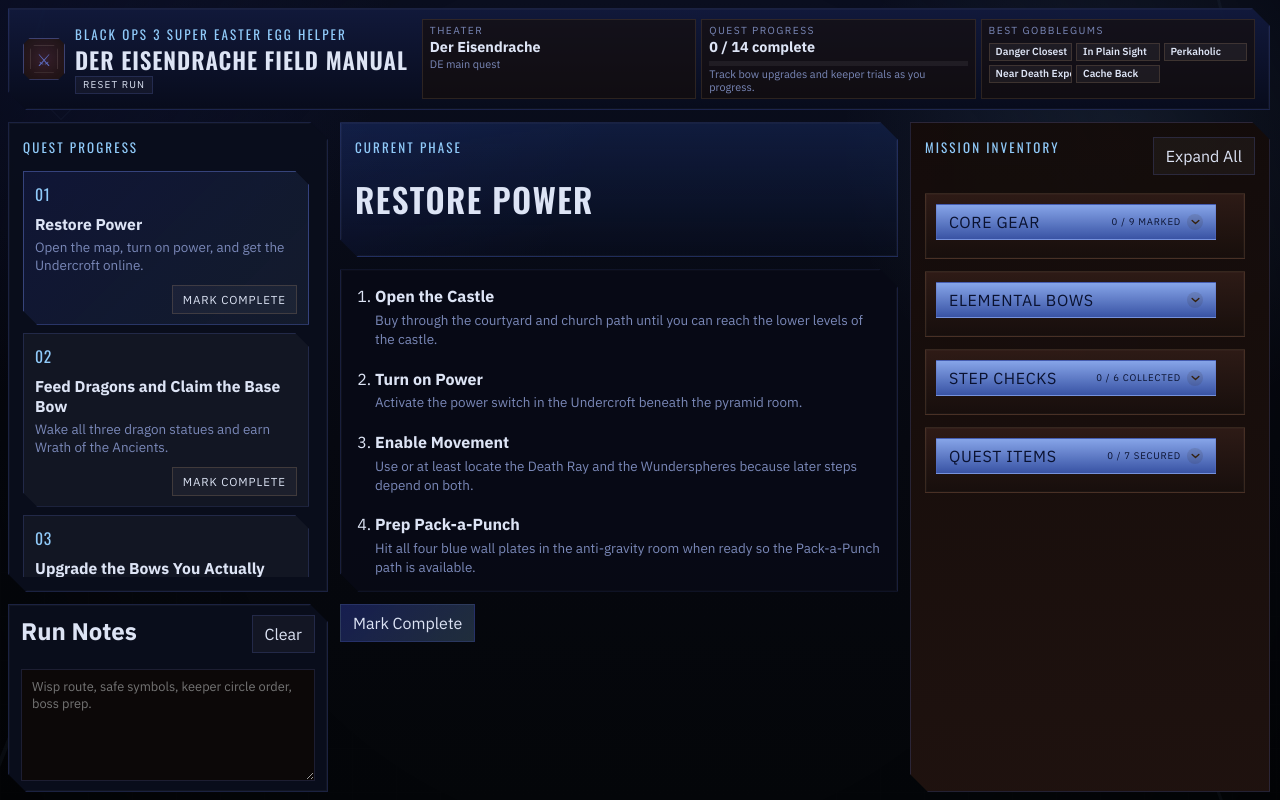
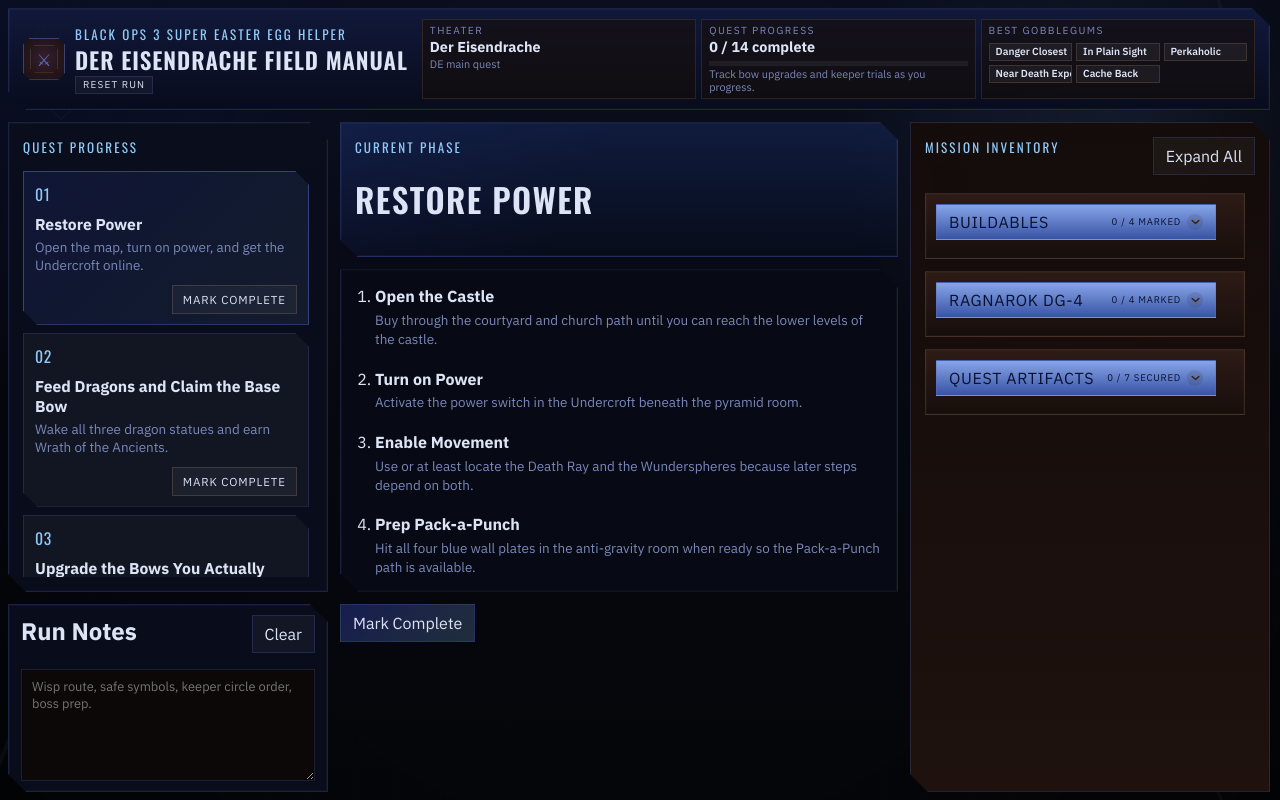
Before and after one commit to tmorgan181/bo3-super-ee-helper, a website: page dere.html in a window 1280 px wide. Drawn offline with nearby package versions, Linux system fonts and the light colour scheme.

Commit message:
Align DE inventory with Gorod layout

```diff
--- a/dere-app.js
+++ b/dere-app.js
@@ -319,26 +319,25 @@ const STEP_DATA = [
 
 const BUILDABLE_GROUPS = [
   {
-    id: "wota",
-    title: "Core Gear",
-    description: "Main-quest weapons and Ragnarok assembly",
+    id: "shield",
+    title: "Rocket Shield",
+    description: "Shield parts and workshop build",
     parts: [
-      { id: "wota-bow", code: "G1", name: "Wrath of the Ancients", meta: "Earned from the three dragons", hint: "", shape: "core" },
-      { id: "dg4-panzer", code: "G2", name: "Ragnarok Part: Panzer", meta: "Dropped by first Panzer", hint: "", shape: "core" },
-      { id: "dg4-rocket", code: "G3", name: "Ragnarok Part: Rocket Test", meta: "Tunnel console after test fire", hint: "", shape: "core" },
-      { id: "dg4-flight", code: "G4", name: "Ragnarok Part: Wundersphere", meta: "Grab in midair after Death Ray use", hint: "", shape: "core" },
-      { id: "dg4-built", code: "G5", name: "Ragnarok DG-4", meta: "Built at the workbench", hint: "", shape: "core" }
+      { id: "shield-part-courtyard", code: "S1", name: "Shield Part: Courtyard", meta: "Spawn / courtyard route", hint: "", shape: "shield" },
+      { id: "shield-part-church", code: "S2", name: "Shield Part: Church", meta: "Church / lower hall route", hint: "", shape: "shield" },
+      { id: "shield-part-undercroft", code: "S3", name: "Shield Part: Undercroft", meta: "Pyramid / lower route", hint: "", shape: "shield" },
+      { id: "shield-built", code: "S4", name: "Rocket Shield", meta: "Built at a workbench", hint: "", shape: "shield" }
     ]
   },
   {
-    id: "bows",
-    title: "Elemental Bows",
-    description: "Track the upgraded bows your run needs",
+    id: "ragnarok",
+    title: "Ragnarok DG-4",
+    description: "Specialist parts and assembly",
     parts: [
-      { id: "bow-storm-u", code: "B1", name: "Storm Bow", meta: "Weather vane, urns, lightning quest", hint: "", shape: "core" },
-      { id: "bow-wolf-u", code: "B2", name: "Wolf Bow", meta: "Paintings, flag, wolf dig sites", hint: "", shape: "core" },
-      { id: "bow-void-u", code: "B3", name: "Void Bow", meta: "Purple ritual and six skulls", hint: "", shape: "core" },
-      { id: "bow-fire-u", code: "B4", name: "Fire Bow", meta: "Launch-pad circles and fireplaces", hint: "", shape: "core" }
+      { id: "dg4-panzer", code: "R1", name: "Ragnarok Part: Panzer", meta: "Dropped by first Panzer", hint: "", shape: "core" },
+      { id: "dg4-rocket", code: "R2", name: "Ragnarok Part: Rocket Test", meta: "Tunnel console after test fire", hint: "", shape: "core" },
+      { id: "dg4-flight", code: "R3", name: "Ragnarok Part: Wundersphere", meta: "Grab in midair after Death Ray use", hint: "", shape: "core" },
+      { id: "dg4-built", code: "R4", name: "Ragnarok DG-4", meta: "Built at the workbench", hint: "", shape: "core" }
     ]
   }
 ];
@@ -353,15 +352,6 @@ const ARTIFACTS = [
   { id: "artifact-key", code: "Q7", name: "Summoning Key", meta: "Collected after the boss", hint: "", shape: "core" }
 ];
 
-const TROPHIES = [
-  { id: "trophy-beacons", code: "C1", name: "Beacons Charged", meta: "All four teleporter rods lit", hint: "", shape: "trophy" },
-  { id: "trophy-wisps", code: "C2", name: "Wisp Round Clear", meta: "Four sparks shot in one round", hint: "", shape: "trophy" },
-  { id: "trophy-safe", code: "C3", name: "Safe Opened", meta: "Correct symbol code entered", hint: "", shape: "trophy" },
-  { id: "trophy-simon", code: "C4", name: "Both Terminals Cleared", meta: "Simon Says finished on both ends", hint: "", shape: "trophy" },
-  { id: "trophy-keeper", code: "C5", name: "Keeper Escort Complete", meta: "All four soul circles filled", hint: "", shape: "trophy" },
-  { id: "trophy-boss", code: "C6", name: "Keeper Boss Down", meta: "Corrupted keeper defeated", hint: "", shape: "trophy" }
-];
-
 const DEFAULT_STATE = {
   selectedStepId: STEP_DATA[0].id,
   stepStatus: Object.fromEntries(STEP_DATA.map((step) => [step.id, false])),
@@ -369,12 +359,10 @@ const DEFAULT_STATE = {
   inventoryExpanded: {
     buildables: false,
     "dragon-control": false,
-    trophies: false,
     artifacts: false
   },
   buildables: Object.fromEntries(BUILDABLE_GROUPS.flatMap((group) => group.parts.map((part) => [part.id, false]))),
-  artifacts: Object.fromEntries(ARTIFACTS.map((artifact) => [artifact.id, false])),
-  trophies: Object.fromEntries(TROPHIES.map((trophy) => [trophy.id, false]))
+  artifacts: Object.fromEntries(ARTIFACTS.map((artifact) => [artifact.id, false]))
 };
 
 let state = loadState();
@@ -410,9 +398,6 @@ function mergeState(saved) {
   for (const artifact of ARTIFACTS) {
     next.artifacts[artifact.id] = Boolean(saved.artifacts && saved.artifacts[artifact.id]);
   }
-  for (const trophy of TROPHIES) {
-    next.trophies[trophy.id] = Boolean(saved.trophies && saved.trophies[trophy.id]);
-  }
   return next;
 }
 
@@ -445,7 +430,6 @@ function render() {
   renderActiveUtility();
   renderBuildables();
   renderArtifacts();
-  renderTrophies();
   syncNotes();
 }
 
@@ -570,8 +554,8 @@ function renderBuildables() {
   buildContainer.innerHTML = "";
   bowContainer.innerHTML = "";
 
-  const wotaGroup = BUILDABLE_GROUPS.find((g) => g.id === "wota");
-  const bowsGroup = BUILDABLE_GROUPS.find((g) => g.id === "bows");
+  const wotaGroup = BUILDABLE_GROUPS.find((g) => g.id === "shield");
+  const bowsGroup = BUILDABLE_GROUPS.find((g) => g.id === "ragnarok");
 
   [{ group: wotaGroup, el: buildContainer }, { group: bowsGroup, el: bowContainer }].forEach(({ group, el }) => {
     if (!group) return;
@@ -594,10 +578,14 @@ function renderBuildables() {
     el.appendChild(wrap);
   });
 
-  const buildableCount = BUILDABLE_GROUPS.flatMap((g) => g.parts).filter((p) => state.buildables[p.id]).length;
-  const buildableTotal = BUILDABLE_GROUPS.flatMap((g) => g.parts).length;
+  const shieldParts = BUILDABLE_GROUPS[0]?.parts ?? [];
+  const ragnarokParts = BUILDABLE_GROUPS[1]?.parts ?? [];
+  const buildableCount = shieldParts.filter((p) => state.buildables[p.id]).length;
+  const buildableTotal = shieldParts.length;
+  const ragnarokCount = ragnarokParts.filter((p) => state.buildables[p.id]).length;
+  const ragnarokTotal = ragnarokParts.length;
   document.getElementById("buildable-count").textContent = `${buildableCount} / ${buildableTotal} marked`;
-  document.getElementById("dragon-control-count").textContent = "";
+  document.getElementById("dragon-control-count").textContent = `${ragnarokCount} / ${ragnarokTotal} marked`;
   document.querySelector('[data-inventory-toggle="buildables"]').closest('.inventory-panel')
     .classList.toggle('is-complete', BUILDABLE_GROUPS[0].parts.every(p => state.buildables[p.id]));
   if (BUILDABLE_GROUPS[1]) document.querySelector('[data-inventory-toggle="dragon-control"]').closest('.inventory-panel')
@@ -616,19 +604,6 @@ function renderArtifacts() {
   document.querySelector('[data-inventory-toggle="artifacts"]').closest('.inventory-panel')
     .classList.toggle('is-complete', ARTIFACTS.every(a => state.artifacts[a.id]));
   bindBoardToggles("artifact", (id, checked, draft) => { draft.artifacts[id] = checked; });
-}
-
-function renderTrophies() {
-  const container = document.getElementById("trophy-grid");
-  container.innerHTML = "";
-  TROPHIES.forEach((item) => {
-    container.appendChild(makeBoardCard(item, "trophy", state.trophies[item.id]));
-  });
-  const count = TROPHIES.filter((t) => state.trophies[t.id]).length;
-  document.getElementById("trophy-count").textContent = `${count} / ${TROPHIES.length} collected`;
-  document.querySelector('[data-inventory-toggle="trophies"]').closest('.inventory-panel')
-    .classList.toggle('is-complete', TROPHIES.every(t => state.trophies[t.id]));
-  bindBoardToggles("trophy", (id, checked, draft) => { draft.trophies[id] = checked; });
 }
 
 function makeBoardCard(item, kind, checked) {
@@ -662,8 +637,7 @@ function bindBoardToggles(kind, updater) {
       updateState((draft) => {
         let checked = false;
         if (kind === "buildable") checked = !draft.buildables[id];
-        else if (kind === "artifact") checked = !draft.artifacts[id];
-        else checked = !draft.trophies[id];
+        else checked = !draft.artifacts[id];
         updater(id, checked, draft);
       });
     });
--- a/dere.html
+++ b/dere.html
@@ -271,49 +271,35 @@
         <div class="hud-grid hud-grid--stack">
           <section class="hud-panel inventory-panel is-collapsed">
             <button type="button" class="hud-panel__plate hud-panel__toggle" data-inventory-toggle="buildables" aria-expanded="false">
-              <span>Core Gear</span>
+              <span>Buildables</span>
               <span class="hud-panel__plate-meta">
                 <span class="tool-meta" id="buildable-count">0 / 0 marked</span>
                 <span class="hud-panel__chevron"></span>
               </span>
             </button>
             <div class="inventory-panel__body" data-inventory-panel="buildables">
-              <p class="tool-copy">Base bow, Ragnarok parts, and the finished specialist.</p>
+              <p class="tool-copy">Rocket Shield parts and assembly.</p>
               <div id="buildables-grid" class="board-grid"></div>
             </div>
           </section>
 
           <section class="hud-panel inventory-panel is-collapsed">
             <button type="button" class="hud-panel__plate hud-panel__toggle" data-inventory-toggle="dragon-control" aria-expanded="false">
-              <span>Elemental Bows</span>
+              <span>Ragnarok DG-4</span>
               <span class="hud-panel__plate-meta">
                 <span class="tool-meta" id="dragon-control-count"></span>
                 <span class="hud-panel__chevron"></span>
               </span>
             </button>
             <div class="inventory-panel__body" data-inventory-panel="dragon-control">
-              <p class="tool-copy">All four elemental bow upgrade paths.</p>
+              <p class="tool-copy">Three parts plus the finished specialist.</p>
               <div id="dragon-control-grid" class="board-grid"></div>
             </div>
           </section>
 
           <section class="hud-panel inventory-panel is-collapsed">
-            <button type="button" class="hud-panel__plate hud-panel__toggle" data-inventory-toggle="trophies" aria-expanded="false">
-              <span>Step Checks</span>
-              <span class="hud-panel__plate-meta">
-                <span class="tool-meta" id="trophy-count">0 / 6 collected</span>
-                <span class="hud-panel__chevron"></span>
-              </span>
-            </button>
-            <div class="inventory-panel__body" data-inventory-panel="trophies">
-              <p class="tool-copy">Quick flags for the easy-to-forget DE quest beats.</p>
-              <div id="trophy-grid" class="hud-items-grid"></div>
-            </div>
-          </section>
-
-          <section class="hud-panel inventory-panel is-collapsed">
             <button type="button" class="hud-panel__plate hud-panel__toggle" data-inventory-toggle="artifacts" aria-expanded="false">
-              <span>Quest Items</span>
+              <span>Quest Artifacts</span>
               <span class="hud-panel__plate-meta">
                 <span class="tool-meta" id="artifact-count">0 / 0 secured</span>
                 <span class="hud-panel__chevron"></span>
```
